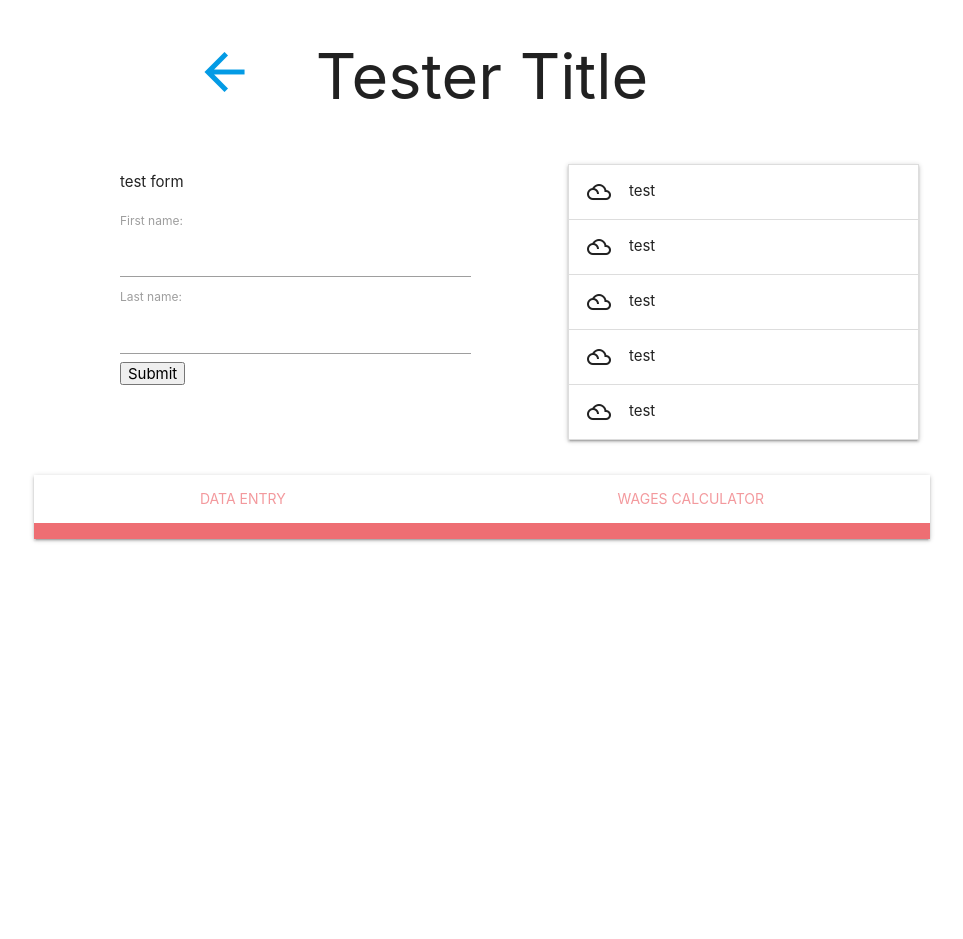
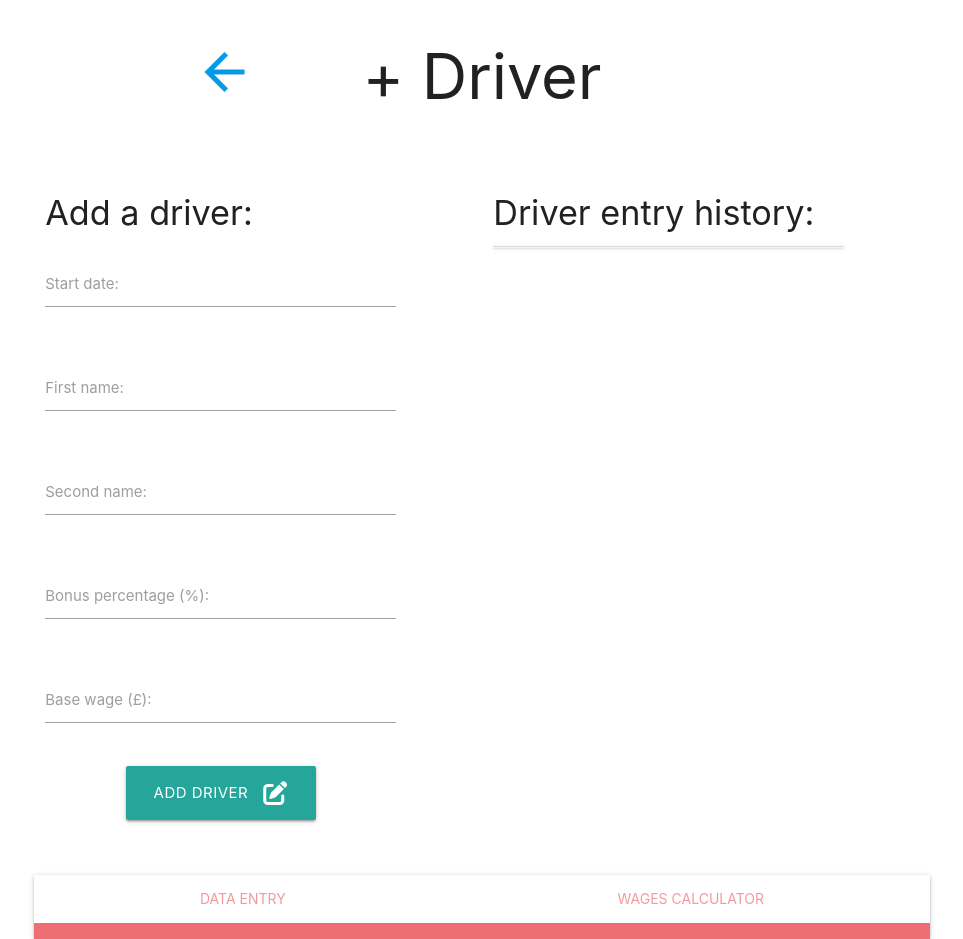
Before and after one commit to rhysjj111/haulage_assist, a Flask app: page / in a window 1280 px wide. Shown: the whole page, without its empty margins (158-1121 px from the left). Before the commit the page ends 542 px from the top, so only its background shows below. Run offline with Flask 2, Linux system fonts and the light colour scheme.

Commit message:
add driver_entry.html and write backbone for the content.Add macros.html and include macro for add/edit driver. link up macros with base.html

```diff
--- a/wages_calculator/routes.py
+++ b/wages_calculator/routes.py
@@ -5,4 +5,4 @@
 
 @app.route("/")
 def home():
-    return render_template("entry_template.html")
+    return render_template("driver_entry.html")
--- a/wages_calculator/static/js/script.js
+++ b/wages_calculator/static/js/script.js
@@ -1,5 +1,25 @@
 document.addEventListener('DOMContentLoaded', function() {
     // collapsible initialization
-    let collapsibles = document.querySelectorAll('.collapsible');
+    const collapsibles = document.querySelectorAll('.collapsible');
     M.Collapsible.init(collapsibles);
+
+    // datepicker initialization
+    let datepicker = document.querySelectorAll('.datepicker');
+    M.Datepicker.init(datepicker, {
+        format: "dd mmmm, yyyy",
+        i18n: {done: "Select"}
+    })
+
+    function removeTabs() {
+        const subTabs = document.querySelector('#sub-menu-tabs')
+        const tabs = M.Tabs.init(subTabs, swipeable=true);
+        if(window.innerWidth > 992){
+            tabs.destroy();
+        } else {
+            tabs;
+        }
+    }
+    window.onresize = removeTabs;
+    removeTabs();
+
 });
--- a/wages_calculator/templates/base.html
+++ b/wages_calculator/templates/base.html
@@ -1,3 +1,5 @@
+{% import "macros.html" as macros %}
+
 <!DOCTYPE html>
 <html lang="en">
 <head>
--- /dev/null
+++ b/wages_calculator/templates/driver_entry.html
@@ -0,0 +1,56 @@
+{% extends "entry_template.html" %}
+
+{% block entry_title %}+ Driver{% endblock %}
+
+{% block entry_form_title %}Add a driver:{% endblock %}
+{% block entry_form %}
+    <form action="">
+        {{ macros.driver_questions('add', driver) }}
+    </form>
+{% endblock %}
+
+{% block entry_history_title %}Driver entry history:{% endblock %}
+{% block entry_history %}
+    <ul class="collapsible">
+        {% for driver in drivers %}
+            <li>
+                <!-- collapsible header -->
+                <div class="collapsible-header"><i class="material-icons">filter_drama</i>
+                    <strong>{{- driver.first_name -}} {{- driver.second_name -}}</strong>
+                </div>
+                <!-- collapsible-body -->
+                <div class="collapsible-body">
+                    Date joined: {{- driver.start_date -}}
+                    Base wage: £{{- driver.base_wage -}}
+                    Bonus percentage: {{- driver.bonus_percentage -}}%
+                </div>
+                <!-- buttons -->
+                <a href="#modal_edit_{{ driver.id }}" class="btn green accent-4 modal-trigger">Edit</a>
+                <a href="#modal_delete_{{ driver.id }}" class="btn red modal-trigger">Delete</a>
+
+                <!-- Delete entry modal -->
+                <div id="modal_delete_{{ driver.id }}" class="modal">
+                    <div class="modal-content">
+                        <h4>Delete Driver?</h4>
+                        <p>The driver, {{ driver.first_name }} will be deleted permanently.</p>
+                    </div>
+                    <div class="modal-footer">
+                        <a href="{{ url_for('delete_driver', driver_id=driver.id) }}" class="btn red">Delete</a>
+                        <a href="" class="modal-close btn grey">Cancel</a>
+                    </div>
+                </div>
+
+                <!-- Edit modal -->
+                <div id="modal_edit_{{ driver.id }}" class="modal">
+                    <div class="modal-content">
+                    <h3 class="center-align">Edit Driver</h3>
+
+                    <div class="row">
+                        <form class="col s12" method="POST" action="{{ url_for('edit_driver', driver_id=driver.id) }}">
+                        {{ macros.task_questions('edit', task, categories) }}
+                    </div>
+                </div>
+            </li>
+        {% endfor %}
+    </ul>
+{% endblock %}
--- a/wages_calculator/templates/entry_template.html
+++ b/wages_calculator/templates/entry_template.html
@@ -5,48 +5,32 @@
         <a href=""><i class="medium material-icons back-arrow">arrow_back</i></a>
     </div>
     <div class="col s6 entry-heading-container heading-container">
-        <h1 class="center-align">{% block standard_title %}Tester Title{% endblock %}</h1>
+        <h1 class="center-align">{% block entry_title %}Tester Title{% endblock %}</h1>
     </div>
 {% endblock %}
 
 {% block main %}
-    <div class="col s12 l5 offset-l1">
-        {% block entry_form %}
-            <p>test form</p>
-            <form>
-                <label for="fname">First name:</label><br>
-                <input type="text" id="fname" name="fname"><br>
-                <label for="lname">Last name:</label><br>
-                <input type="text" id="lname" name="lname">
-                <input type="submit">
-            </form>
-        {% endblock %}
+    <div class="col s4 offset-s4 hide-on-large-only">
+        <ul class="tabs z-depth-1 hide-tabs" id="sub-menu-tabs">
+            <li class="tab col s2"><a href="#entry_form">Entry</a></li>
+            <li class="tab col s2"><a href="#entry_history">History</a></li>
+        </ul>
     </div>
 
-    <div class="col s12 l5 offset-l1">
-        {% block entry_history %}
-            <ul class="collapsible">
-                <li>
-                    <div class="collapsible-header"><i class="material-icons">filter_drama</i>test</div>
-                    <div class="collapsible-body"><span>tester</span></div>
-                </li>
-                <li>
-                    <div class="collapsible-header"><i class="material-icons">filter_drama</i>test</div>
-                    <div class="collapsible-body"><span>tester</span></div>
-                </li>
-                <li>
-                    <div class="collapsible-header"><i class="material-icons">filter_drama</i>test</div>
-                    <div class="collapsible-body"><span>tester</span></div>
-                </li>
-                <li>
-                    <div class="collapsible-header"><i class="material-icons">filter_drama</i>test</div>
-                    <div class="collapsible-body"><span>tester</span></div>
-                </li>
-                <li>
-                    <div class="collapsible-header"><i class="material-icons">filter_drama</i>test</div>
-                    <div class="collapsible-body"><span>tester</span></div>
-                </li>
-            </ul>
-        {% endblock %}
+    <div class="col s12 l5 entry-form" id="entry_form">
+        <div class="section">
+            <h4>{% block entry_form_title %}test form{% endblock %}</h4>
+                {% block entry_form %}
+                {% endblock %}
+        </div>
     </div>
+
+    <div class="col s12 l5 offset-l1 entry-history" id="entry_history">
+        <div class="section">
+            <h4>{% block entry_history_title %}Test history{% endblock %}</h4>
+            {% block entry_history %}
+            {% endblock %}
+        </div>
+    </div>
+
 {% endblock %}
--- /dev/null
+++ b/wages_calculator/templates/macros.html
@@ -0,0 +1,60 @@
+{% macro driver_questions(type, driver) %}
+    <!-- start_date -->
+    <div class="row">
+        <div class="input-field col s12">
+            <!-- <i class="fas fa-calendar prefix light-blue-text text-darken-4"></i> -->
+            <input id="start_date" name="start_date"  type="text"
+                class="datepicker validate" required {% if driver is defined %} value="{{ driver.start_date.strftime('%d, %B, %Y') }}" {% endif %}>
+            <label for="start_date">Start date:</label>
+        </div>
+    </div>
+
+    <!-- first name -->
+    <div class="row">
+        <div class="input-field col s12">
+            <!-- <i class="fas fa-pencil-alt prefix light-blue-text text-darken-4"></i> -->
+            <input id="first_name" name="first_name" {% if driver is defined %} value="{{ driver.first_name }}" {% endif %}  minlength="1" maxlength="25"
+                type="text" class="validate" required>
+            <label for="first_name">First name:</label>
+        </div>
+    </div>
+
+    <!-- second name -->
+    <div class="row">
+        <div class="input-field col s12">
+            <!-- <i class="fas fa-pencil-alt prefix light-blue-text text-darken-4"></i> -->
+            <input id="second_name" name="second_name" {% if driver is defined %} value="{{ driver.second_name }}" {% endif %}  minlength="1" maxlength="25"
+                type="text" class="validate" required>
+            <label for="second_name">Second name:</label>
+        </div>
+    </div>
+
+    <!-- bonus percentage -->
+    <div class="row">
+        <div class="input-field col s12">
+            <!-- <i class="fas fa-pencil-alt prefix light-blue-text text-darken-4"></i> -->
+            <input id="bonus_percentage" name="bonus_percentage" {% if driver is defined %} value="{{ driver.bonus_percentage }}" {% endif %}  min="0" max="50"
+                type="number" class="validate" required>
+            <label for="bonus_percentage">Bonus percentage (%):</label>
+        </div>
+    </div>
+
+    <!-- base wage -->
+    <div class="row">
+        <div class="input-field col s12">
+            <!-- <i class="fas fa-pencil-alt prefix light-blue-text text-darken-4"></i> -->
+            <input id="base_wage" name="base_wage" {% if driver is defined %} value="{{ driver.base_wage }}" {% endif %}  min="0" max="1000"
+                type="number" class="validate" required>
+            <label for="base_wage">Base wage (£):</label>
+        </div>
+    </div>
+
+    <!-- submit button -->
+    <div class="row">
+        <div class="col s12 center-align">
+            <button type="submit" class="btn-large submit">
+                {{ type }} Driver <i class="fas fa-edit right"></i>
+            </button>
+        </div>
+    </div>
+{% endmacro %}
```
Also changed, not shown: README.md.
